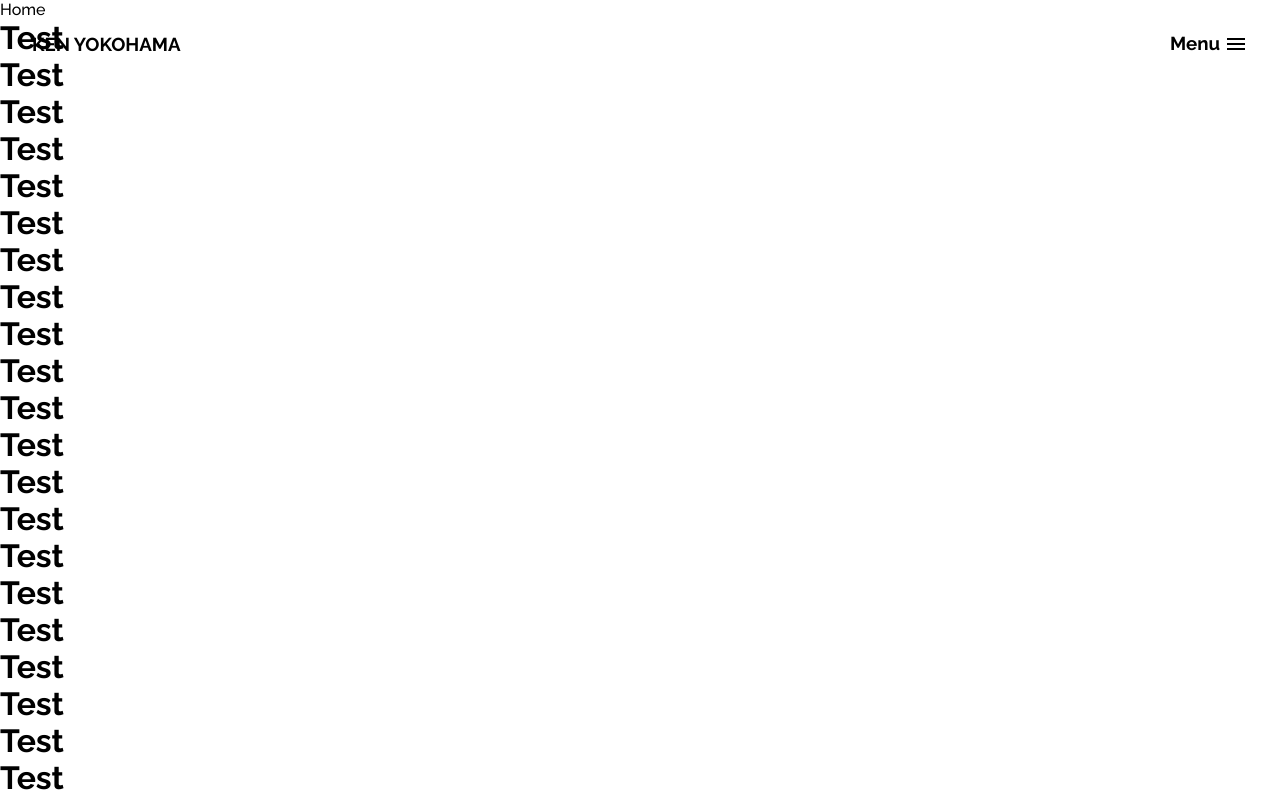
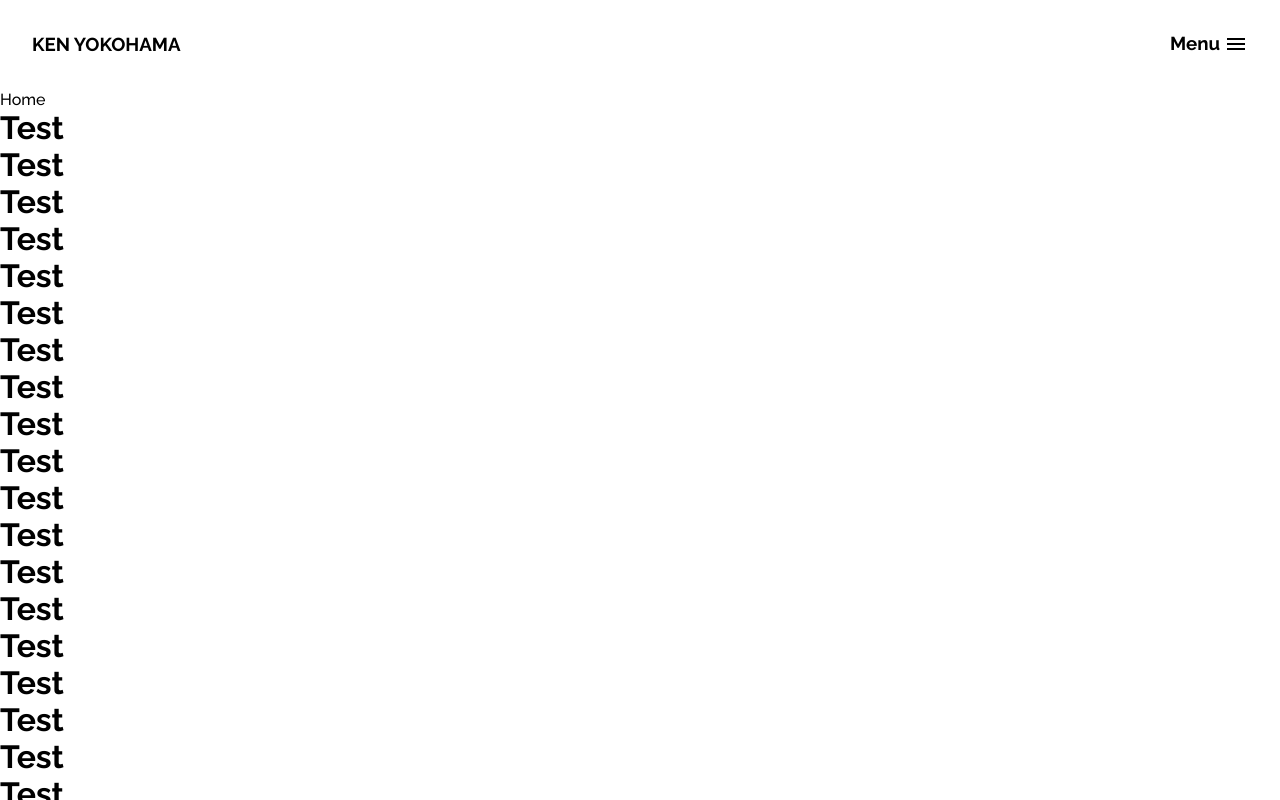
Before and after one commit to Ken-Yokohama/My-Portfolio, a React (Create React App) app: page / in a window 1280 px wide. Shown: the top 800 px of the page. Built offline with nearby package versions, Linux system fonts and the light colour scheme.

Commit message:
Added CSS for Nav Menu Items

```diff
--- a/src/containers/Main.jsx
+++ b/src/containers/Main.jsx
@@ -1,3 +1,4 @@
+import { Box } from "@mui/material";
 import React, { useState } from "react";
 import { Route, Routes } from "react-router-dom";
 import { Navbar } from "../components";
@@ -18,13 +19,20 @@ function Main(props) {
                 toggleShowMenu={toggleShowMenu}
             />
             <Menu setShowMenu={setShowMenu} showMenu={showMenu} />
-            <div>
+            <Box
+                sx={{
+                    paddingTop: "3.6rem",
+                    "@media(min-width: 700px)": {
+                        paddingTop: "5.6rem",
+                    },
+                }}
+            >
                 <Routes>
                     <Route path="/" element={<Home />} />
                     <Route path="/about" element={<About />} />
                     <Route path="/contact" element={<Contact />} />
                 </Routes>
-            </div>
+            </Box>
         </div>
     );
 }
--- a/src/index.css
+++ b/src/index.css
@@ -6,6 +6,16 @@
 
 body {
     font-family: "Raleway";
+}
+
+.nav-menu-item {
+    color: black;
+    text-decoration: none;
+    cursor: pointer;
+}
+
+.nav-menu-item:hover {
+    color: white;
 }
 
 /* Animation try */
--- a/src/pages/Menu.jsx
+++ b/src/pages/Menu.jsx
@@ -1,6 +1,7 @@
 import React, { useState } from "react";
 import { motion } from "framer-motion";
 import { Box } from "@mui/system";
+import { NavLink } from "react-router-dom";
 
 function Menu({ setShowMenu, showMenu }) {
     return (
@@ -50,11 +51,17 @@ function Menu({ setShowMenu, showMenu }) {
                         // },
                     }}
                 >
-                    <h1>Home</h1>
-                    <h1>About Me</h1>
-                    <h1>Contact Me</h1>
-                    <h1>Github</h1>
-                    <h1>Resume</h1>
+                    <NavLink to="/" className="nav-menu-item">
+                        <h1>Home</h1>
+                    </NavLink>
+                    <NavLink to="/about" className="nav-menu-item">
+                        <h1>About Me</h1>
+                    </NavLink>
+                    <NavLink to="/contact" className="nav-menu-item">
+                        <h1>Contact Me</h1>
+                    </NavLink>
+                    <h1 className="nav-menu-item">Github</h1>
+                    <h1 className="nav-menu-item">Resume</h1>
                 </Box>
                 <Box
                     sx={{
```
